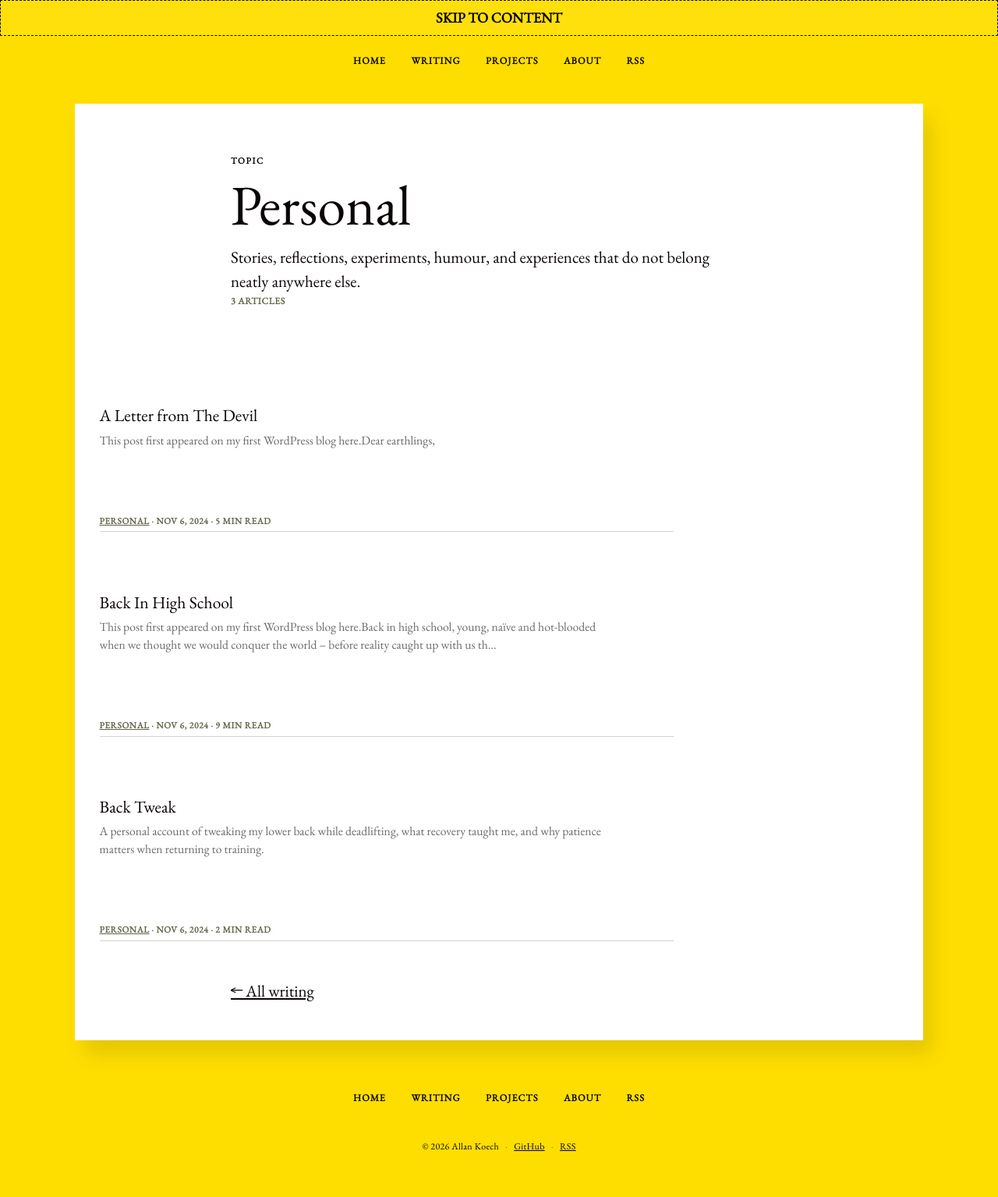
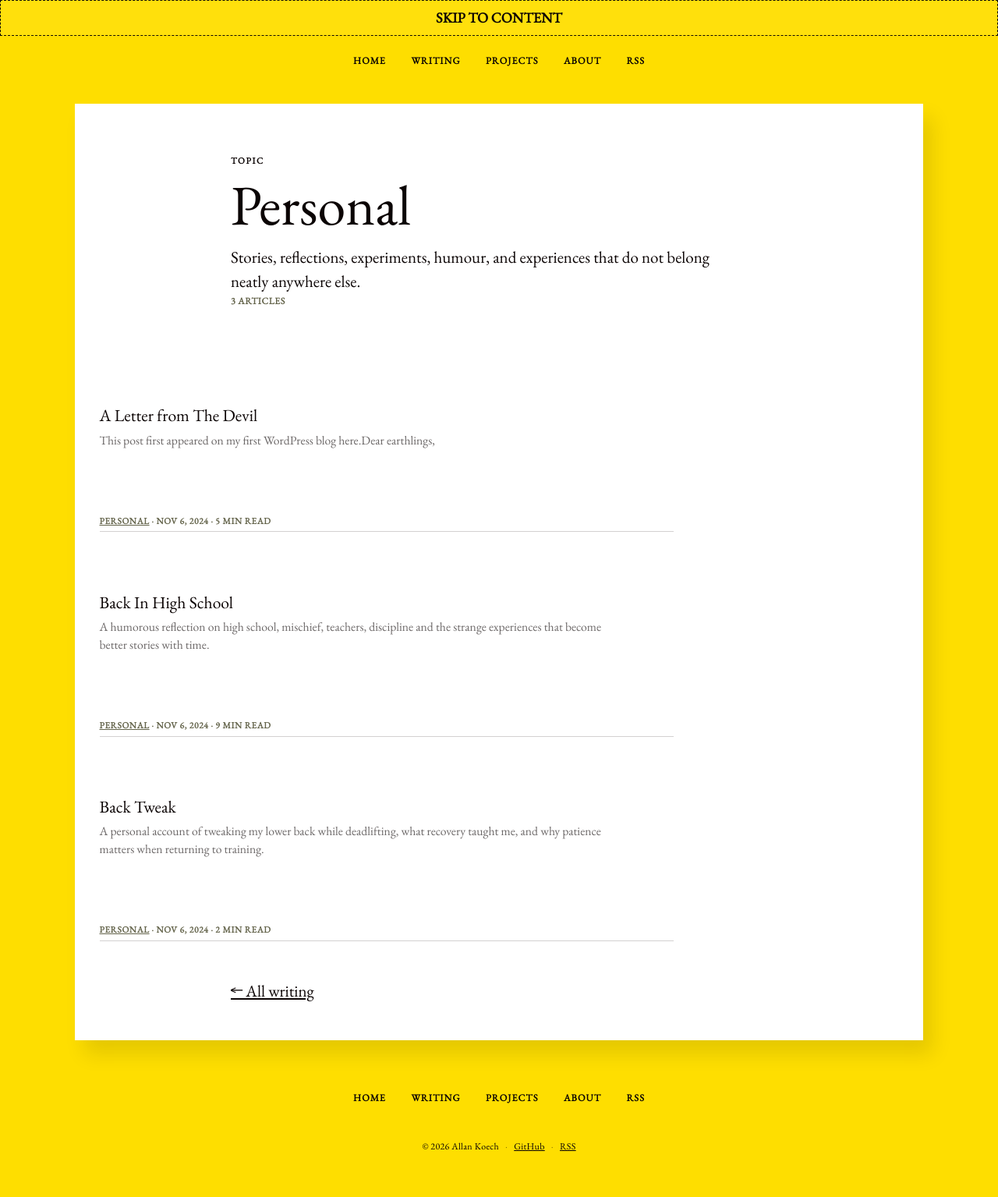
Before and after one commit to atonui/jekyll-blog, a Jekyll site: the page built from topics/personal.md, in a window 1280 px wide. Shown: the whole page at 78% size. Built offline with Jekyll 4.4.1, drawn with Linux system fonts in a browser that asks for light colours.

Commit message:
Add SEO description

```diff
--- a/_posts/2024-11-06-high-school.md
+++ b/_posts/2024-11-06-high-school.md
@@ -1,5 +1,7 @@
 ---
 
+
+description: "A humorous reflection on high school, mischief, teachers, discipline and the strange experiences that become better stories with time."
 
 title:  Back In High School
 date:   2024-11-06 10:53:37 +0300
```
